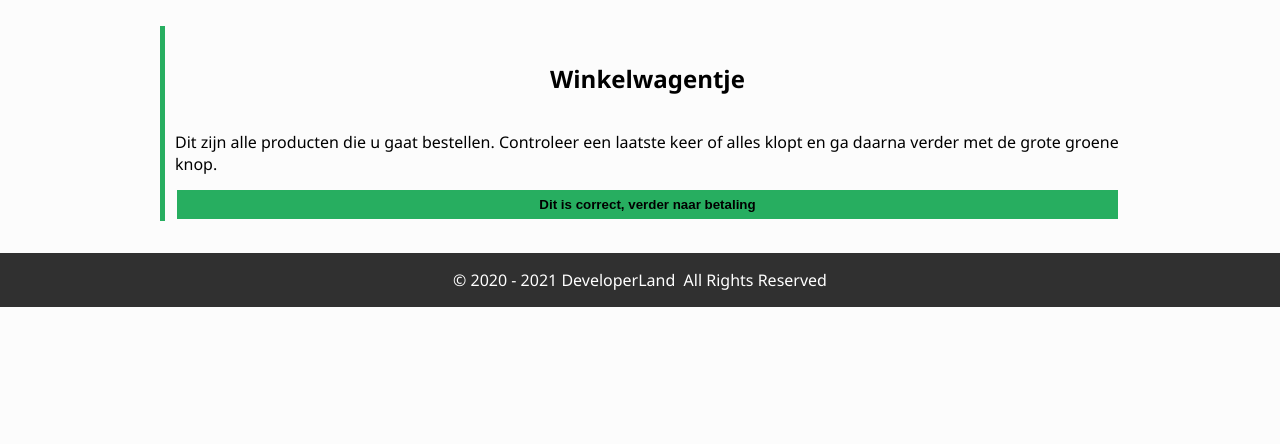
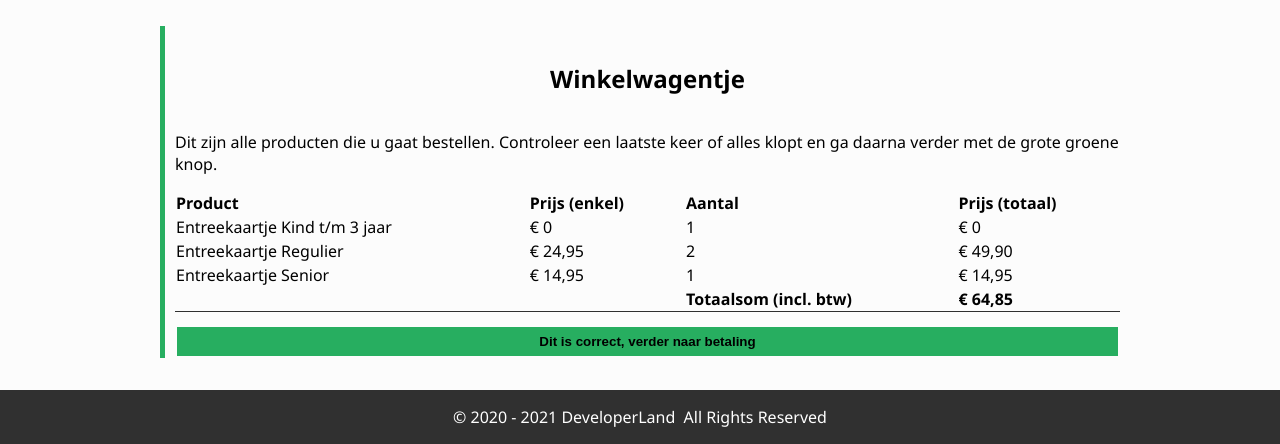
Before and after one commit to Rick007110/pra-b2-2023-sep-jasper-rick-quinn, a plain HTML site: page cart.html in a window 1280 px wide. Shown: the part 550-994 px from the top of the page. Before the commit the page ends 857 px from the top, so only its background shows below. Drawn offline with Linux system fonts and the light colour scheme.

Commit message:
Winkelwagen tabel gemaakt

```diff
--- a/cart.html
+++ b/cart.html
@@ -22,9 +22,38 @@
         <h2>Winkelwagentje</h2>
         <div>
           <span>Dit zijn alle producten die u gaat bestellen. Controleer een laatste keer of alles klopt en ga daarna verder met de grote groene knop.</span>
-          <!--
-            Winkelwagen hier
-          -->
+          <table>
+            <tr>
+              <th>Product</th>
+              <th>Prijs (enkel)</th>
+              <th>Aantal</th>
+              <th>Prijs (totaal)</th>
+            </tr>
+            <tr>
+              <td>Entreekaartje Kind t/m 3 jaar</td>
+              <td>&euro; 0</td>
+              <td>1</td>
+              <td>&euro; 0</td>
+            </tr>
+            <tr>
+              <td>Entreekaartje Regulier</td>
+              <td>&euro; 24,95</td>
+              <td>2</td>
+              <td>&euro; 49,90</td>
+            </tr>
+            <tr>
+              <td>Entreekaartje Senior</td>
+              <td>&euro; 14,95</td>
+              <td>1</td>
+              <td>&euro; 14,95</td>
+            </tr>
+            <tr>
+              <td></td>
+              <td></td>
+              <th>Totaalsom (incl. btw)</th>
+              <th>&euro; 64,85</th>
+            </tr>
+          </table>
 
           <a href="product.html"><button>Dit is correct, verder naar betaling</button></a>
         </div>
--- a/styles/main.css
+++ b/styles/main.css
@@ -157,6 +157,7 @@ button{
   border: 2px solid #FCFCFC;
   color: #000000;
   font-weight: bold;
+  cursor: pointer;
 }
 
 .payment-option{
```
